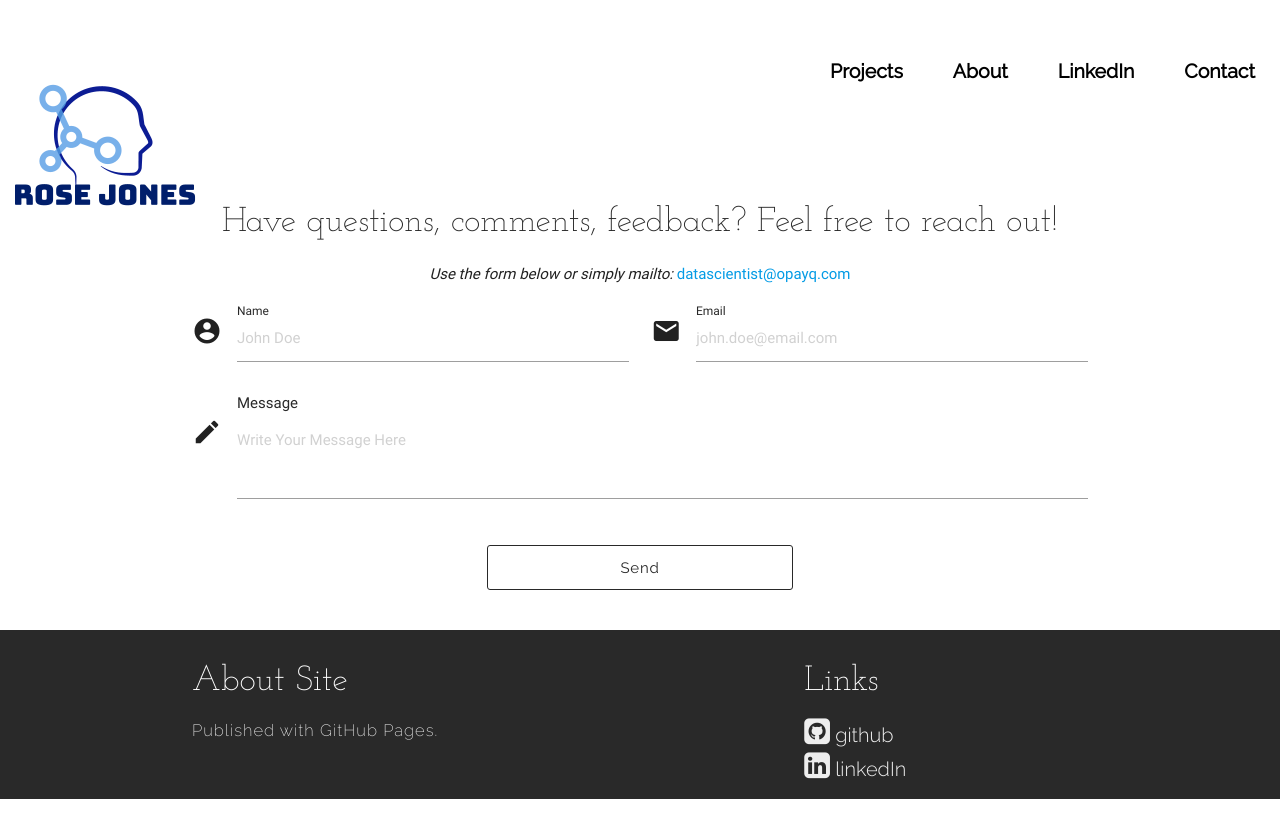
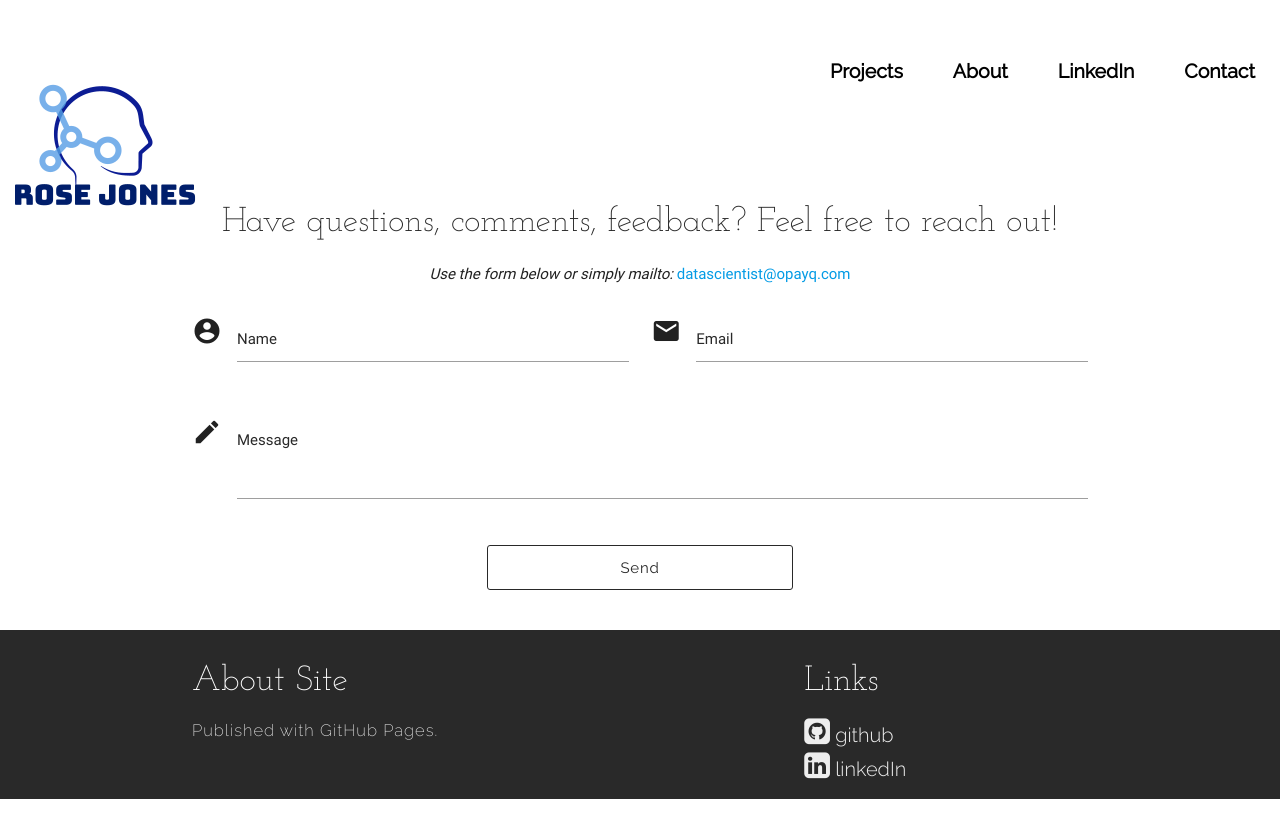
Before and after one commit to roseejones/roseejones.github.io, a Jekyll site: the page built from contact.html, in a window 1280 px wide. Shown: the top 838 px of the page. Built offline with Jekyll 4.4.1, drawn with Linux system fonts in a browser that asks for light colours; nearby versions of some CDN libraries.

Commit message:
remove placeholder

```diff
--- a/contact.html
+++ b/contact.html
@@ -14,13 +14,13 @@ layout: not_homepage
 
         <div class="input-field col m6 s12">
           <i class="material-icons prefix">account_circle</i>
-          <input id="icon_prefix" type="text" name="name" class="validate email_input" placeholder="John Doe" required="">
+          <input id="icon_prefix" type="text" name="name" class="validate email_input" required="">
           <label for="icon_prefix">Name</label>
         </div>
 
         <div class="input-field col m6 s12">
           <i class="material-icons prefix">email</i>
-          <input id="icon_prefix" name="_replyto" type="email" class="validate email_input" placeholder="john.doe@email.com" required="">
+          <input id="icon_prefix" name="_replyto" type="email" class="validate email_input" required="">
           <label for="icon_prefix" data-error="Make sure you've entered a valid email">Email</label>
         </div>
 
@@ -30,7 +30,7 @@ layout: not_homepage
 
         <div class="input-field col s12">
           <i class="material-icons prefix">mode_edit</i>
-          <textarea id="textarea1" aria-required="true" name="message" class="materialize-textarea email_input validate" placeholder="Write Your Message Here" required=""></textarea>
+          <textarea id="textarea1" aria-required="true" name="message" class="materialize-textarea email_input validate" required=""></textarea>
           <label for="textarea1" data-error="Make sure you've entered a message">Message</label>
         </div>
 
```
Also changed, not shown: 2 other files.
